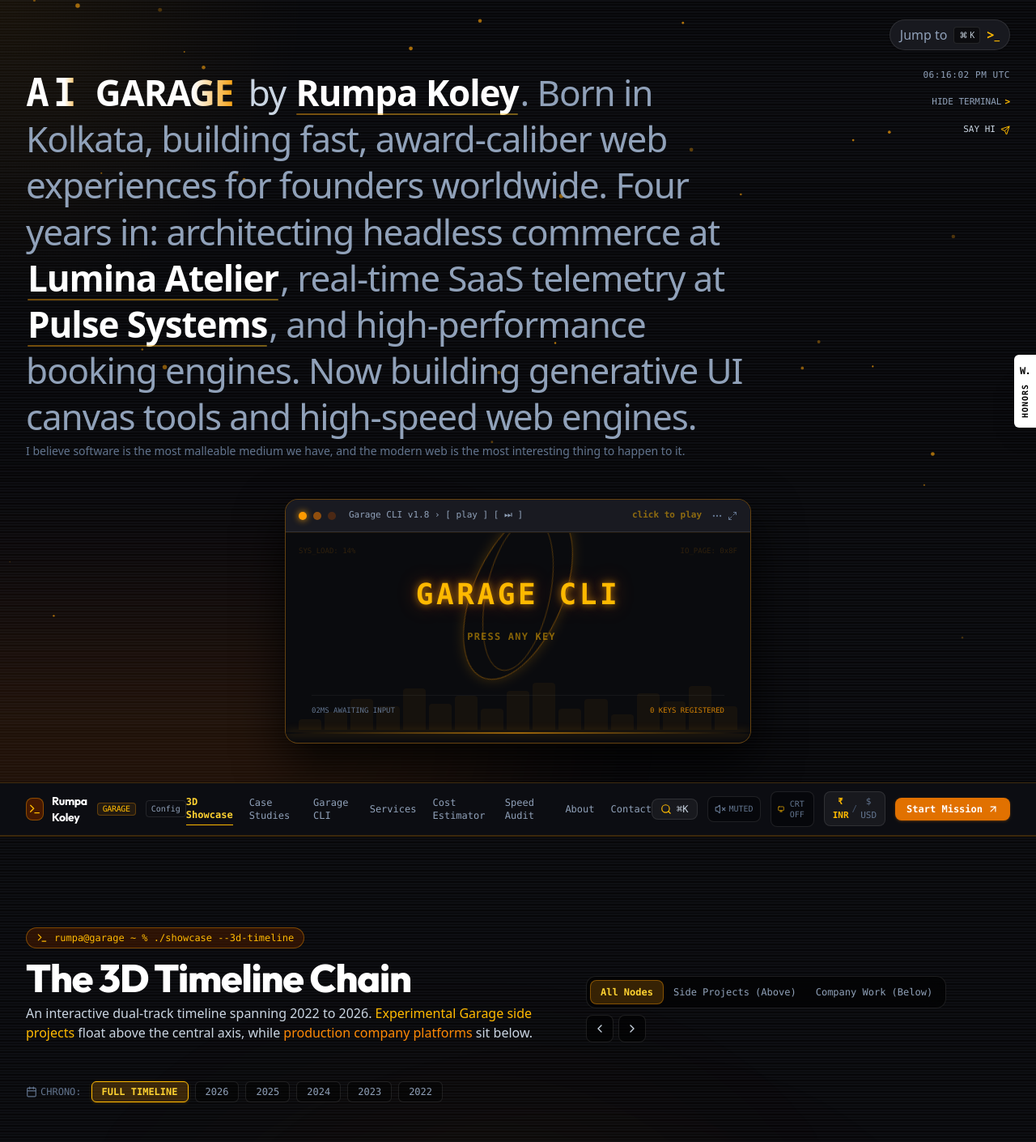
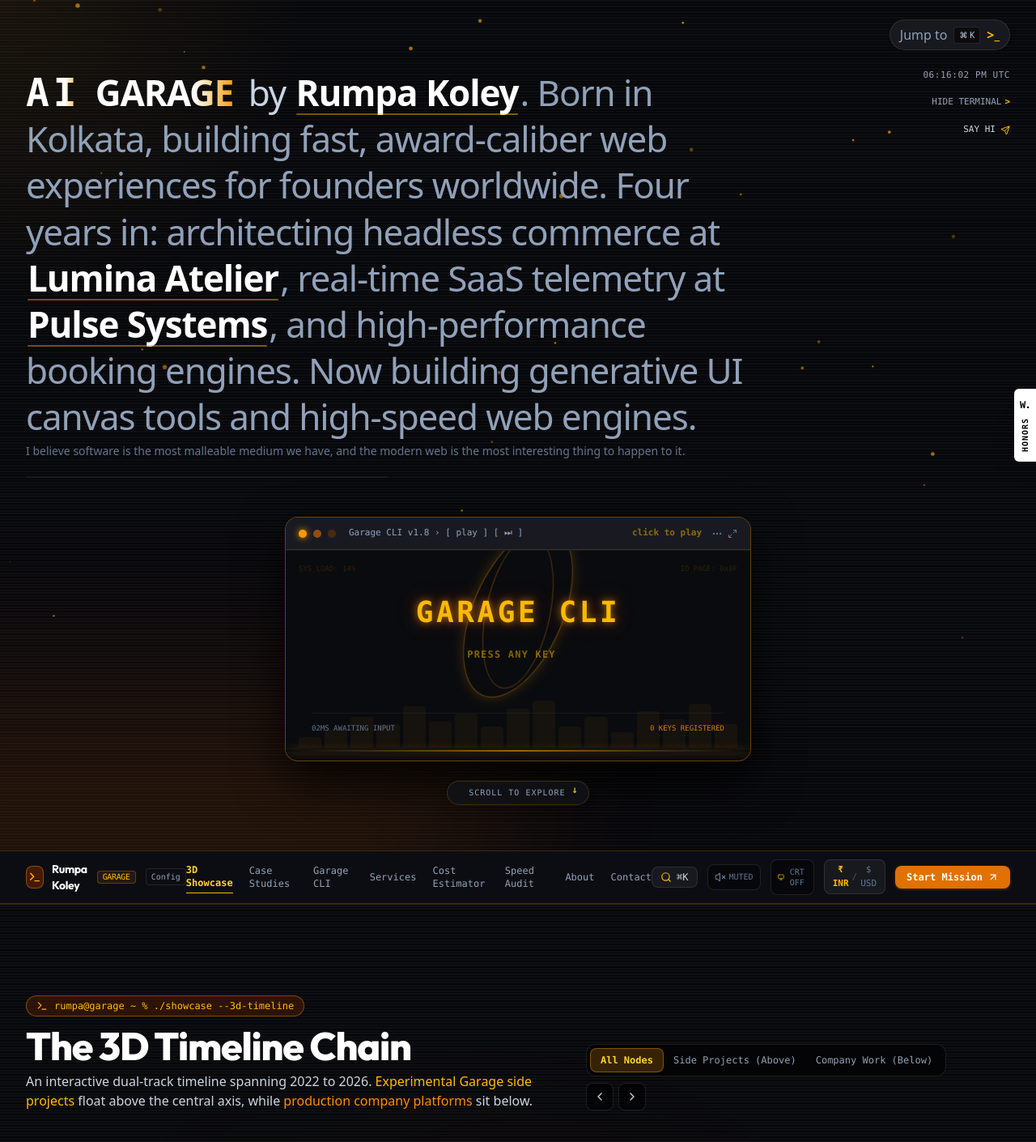
Before and after one commit to Rumpakoley/Rumpa-Web-Developer, a React (Vite) app: page / in a window 1280 px wide. Shown: the top 1410 px of the page at 81% size. Built offline with nearby package versions, Linux system fonts and the light colour scheme.

Commit message:
Add dynamic parallax, optical rack-focus blur, and scrub transitions on scroll to hero description

```diff
--- a/src/components/BryanGarageLandingHero.tsx
+++ b/src/components/BryanGarageLandingHero.tsx
@@ -122,6 +122,24 @@ export const BryanGarageLandingHero: React.FC<BryanGarageLandingHeroProps> = ({
     };
   }, []);
 
+  // Dynamic Scroll Tracking for Parallax & Optical Depth Transitions
+  const [scrollY, setScrollY] = useState<number>(0);
+
+  useEffect(() => {
+    let ticking = false;
+    const handleScroll = () => {
+      if (!ticking) {
+        window.requestAnimationFrame(() => {
+          setScrollY(window.scrollY);
+          ticking = false;
+        });
+        ticking = true;
+      }
+    };
+    window.addEventListener('scroll', handleScroll, { passive: true });
+    return () => window.removeEventListener('scroll', handleScroll);
+  }, []);
+
   // 3D Mouse Tilt over Hero Section
   const handleHeroMouseMove = (e: React.MouseEvent<HTMLElement>) => {
     const rect = e.currentTarget.getBoundingClientRect();
@@ -170,6 +188,17 @@ export const BryanGarageLandingHero: React.FC<BryanGarageLandingHeroProps> = ({
     }
     setTerminalInput('');
   };
+
+  // Dynamic Scroll Metrics for Parallax, Depth Blur, and Reading Scrub
+  const scrollProgress = Math.min(1, Math.max(0, scrollY / 460));
+  const textTranslateY = -scrollY * 0.22;
+  const quoteTranslateY = -scrollY * 0.32;
+  const terminalTranslateY = -scrollY * 0.12;
+
+  // Optical rack-focus blur and opacity fade as user scrolls
+  const textOpacity = Math.max(0, 1 - Math.pow(scrollProgress, 1.3));
+  const textBlur = Math.min(6, scrollProgress * 5.5);
+  const textScale = Math.max(0.95, 1 - scrollProgress * 0.04);
 
   return (
     <section
@@ -223,8 +252,15 @@ export const BryanGarageLandingHero: React.FC<BryanGarageLandingHeroProps> = ({
 
         {/* Main Content Row: Left Hero Statement + Right Telemetry Column (Exact match to reference site) */}
         <div className="flex flex-col lg:flex-row items-start justify-between gap-6 lg:gap-12 animate-hero-fade">
-          {/* Left Column: Hero Description (Left aligned with cascading transitions) */}
-          <div className="max-w-3xl lg:max-w-4xl text-left group">
+          {/* Left Column: Hero Description (Left aligned with cascading and scroll transitions) */}
+          <div
+            className="max-w-3xl lg:max-w-4xl text-left group hero-scroll-container"
+            style={{
+              transform: `translate3d(0, ${textTranslateY}px, 0) scale(${textScale})`,
+              opacity: textOpacity,
+              filter: `blur(${textBlur}px)`,
+            }}
+          >
             <h1 className="text-2xl sm:text-4xl md:text-[40px] lg:text-[44px] leading-[1.3] font-normal tracking-tight text-slate-400 group-hover:text-slate-300 transition-colors duration-500 font-sans text-left">
               {/* Clause 1: AI GARAGE by Rumpa Koley */}
               <span className="animate-clause delay-clause-1 inline">
@@ -297,10 +333,26 @@ export const BryanGarageLandingHero: React.FC<BryanGarageLandingHeroProps> = ({
               </span>
             </h1>
 
-            {/* Subtext Paragraph with Staggered Slide & Blur Fade Transition */}
-            <p className="mt-6 text-xs sm:text-sm text-slate-500 group-hover:text-slate-400 transition-colors duration-500 font-light max-w-2xl leading-relaxed text-left animate-clause delay-clause-sub block">
+            {/* Subtext Paragraph with Multi-Plane Depth Parallax */}
+            <p
+              className="mt-6 text-xs sm:text-sm text-slate-500 group-hover:text-slate-400 transition-colors duration-500 font-light max-w-2xl leading-relaxed text-left animate-clause delay-clause-sub block"
+              style={{
+                transform: `translate3d(0, ${quoteTranslateY * 0.35}px, 0)`,
+              }}
+            >
               I believe software is the most malleable medium we have, and the modern web is the most interesting thing to happen to it.
             </p>
+
+            {/* Dynamic Scroll Scrub Progress Bar */}
+            <div className="mt-5 h-[2px] w-full max-w-md bg-white/5 rounded-full overflow-hidden">
+              <div
+                className="h-full bg-gradient-to-r from-amber-500 via-orange-400 to-amber-300 transition-all duration-75 ease-out shadow-[0_0_8px_#f59e0b]"
+                style={{
+                  width: `${Math.min(100, scrollProgress * 115)}%`,
+                  opacity: scrollProgress > 0.02 ? 1 : 0,
+                }}
+              />
+            </div>
           </div>
 
           {/* Right Column: Stacked Telemetry & Navigation Actions (Right aligned) */}
@@ -344,7 +396,7 @@ export const BryanGarageLandingHero: React.FC<BryanGarageLandingHeroProps> = ({
         <div
           className="relative z-20 max-w-xl w-full mx-auto mt-8 sm:mt-12 transition-transform duration-200 ease-out animate-hero-fade-delay float-idle"
           style={{
-            transform: `perspective(1000px) rotateX(${windowTilt.x}deg) rotateY(${windowTilt.y}deg)`,
+            transform: `perspective(1000px) rotateX(${windowTilt.x}deg) rotateY(${windowTilt.y}deg) translate3d(0, ${terminalTranslateY}px, 0)`,
           }}
         >
           <div className="rounded-2xl border border-amber-500/35 bg-[#14151a]/95 backdrop-blur-2xl shadow-[0_25px_60px_rgba(0,0,0,0.85)] overflow-hidden transition-all duration-300 hover:border-amber-400/60 hover:shadow-[0_25px_60px_rgba(245,158,11,0.18)]">
@@ -497,6 +549,23 @@ export const BryanGarageLandingHero: React.FC<BryanGarageLandingHeroProps> = ({
       )}
 
       {/* ======================================================== */}
+      {/* RETRO TERMINAL SCROLL CUE                                */}
+      {/* ======================================================== */}
+      <div
+        className="relative z-20 flex items-center justify-center pt-6 pb-2 text-[10px] font-mono tracking-widest text-slate-500 transition-all duration-200"
+        style={{
+          opacity: Math.max(0, 1 - scrollY / 70),
+          transform: `translateY(${Math.min(20, scrollY * 0.35)}px)`,
+        }}
+      >
+        <div className="flex items-center gap-2 px-3 py-1.5 rounded-full border border-amber-500/20 bg-[#121318]/80 backdrop-blur-md shadow-lg">
+          <span className="w-1.5 h-1.5 rounded-full bg-amber-400 animate-ping" />
+          <span className="text-slate-400 uppercase tracking-widest">SCROLL TO EXPLORE</span>
+          <span className="text-amber-400 font-bold animate-bounce text-xs">↓</span>
+        </div>
+      </div>
+
+      {/* ======================================================== */}
       {/* RIGHT EDGE AWWWARDS HONORS RIBBON (Exact to screenshot)  */}
       {/* ======================================================== */}
       <div className="fixed right-0 top-1/2 -translate-y-1/2 z-40 hidden md:block">
--- a/src/index.css
+++ b/src/index.css
@@ -330,3 +330,10 @@
   -webkit-text-fill-color: transparent;
   animation: textPhosphorShimmer 7s ease-in-out infinite;
 }
+
+/* Dynamic Scroll-Driven Transitions */
+.hero-scroll-container {
+  will-change: transform, opacity, filter;
+  transform-style: preserve-3d;
+  transition: transform 0.06s ease-out, filter 0.08s ease-out, opacity 0.06s ease-out;
+}
```
